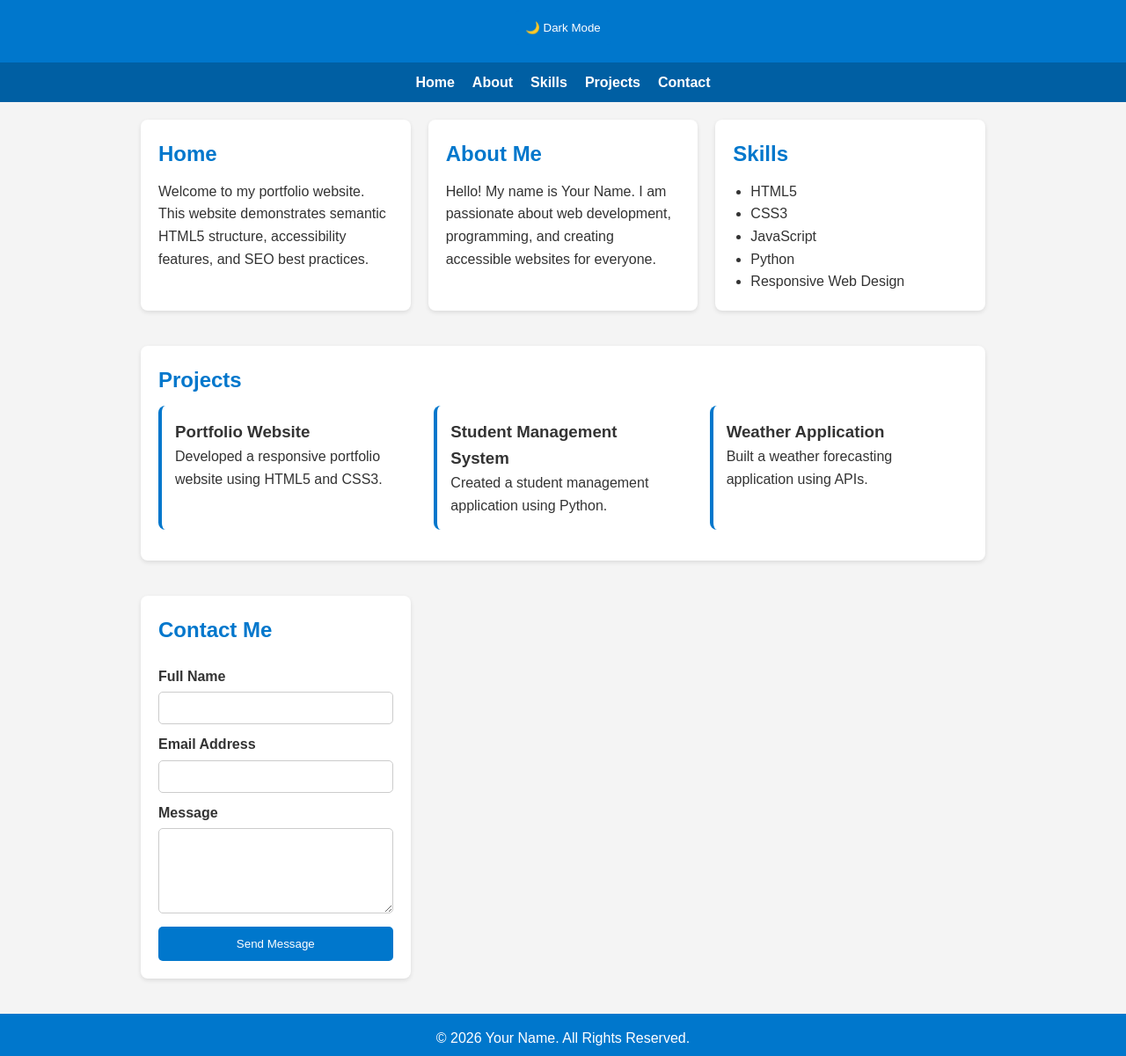
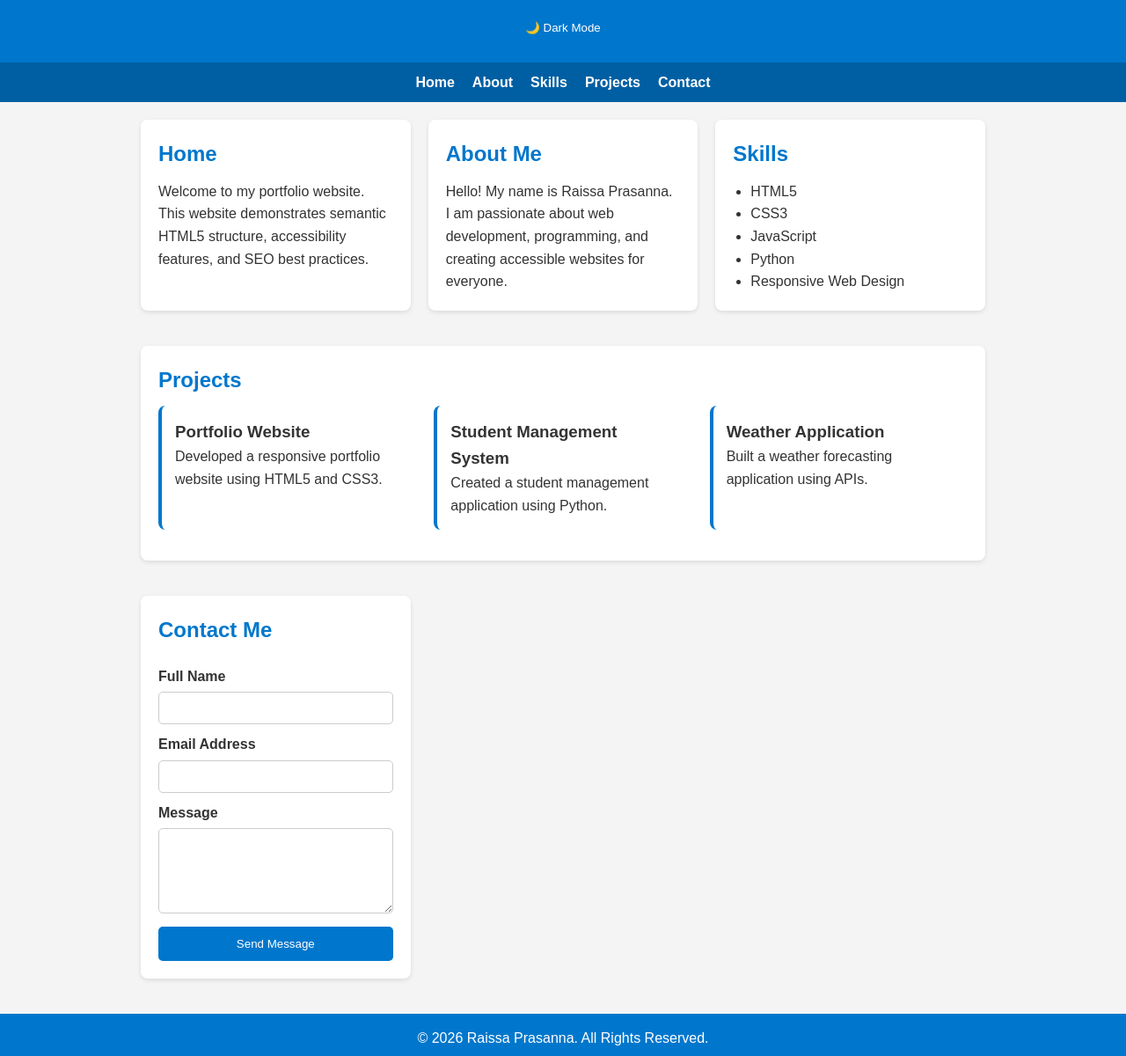
Before and after one commit to RaissaPrasanna/portfolio, a plain HTML site: page index.html in a window 1280 px wide. Shown: the part 100-1300 px from the top of the page at 88% size. Drawn offline with Linux system fonts and the light colour scheme.

Commit message:
Update index.html

```diff
--- a/index.html
+++ b/index.html
@@ -4,7 +4,7 @@
     <meta charset="UTF-8">
     <meta name="description" content="Personal Portfolio Website">
     <meta name="keywords" content="Portfolio, Web Developer, Projects, Skills">
-    <meta name="author" content="Your Name">
+    <meta name="author" content="Raissa Prasanna">
     <meta name="viewport" content="width=device-width, initial-scale=1.0">
     <title>My Portfolio</title>
     <link rel="stylesheet" href="style.css">
@@ -44,7 +44,7 @@
     <h2>About Me</h2>
     <article>
         <p>
-            Hello! My name is Your Name. I am passionate about web development,
+            Hello! My name is Raissa Prasanna. I am passionate about web development,
             programming, and creating accessible websites for everyone.
         </p>
     </article>
@@ -127,7 +127,7 @@ style="grld-column:1/-1;">
 </main>
 
 <footer role="contentinfo">
-    <p>&copy; 2026 Your Name. All Rights Reserved.</p>
+    <p>&copy; 2026 Raissa Prasanna. All Rights Reserved.</p>
 </footer>
 
     <script>
```
